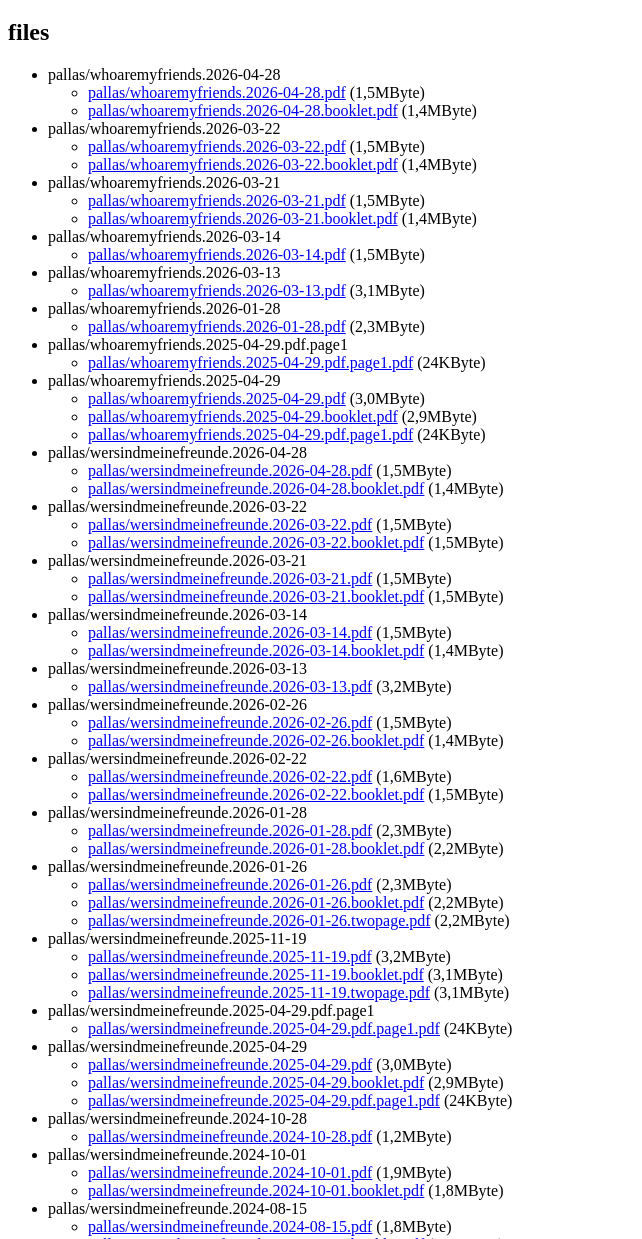
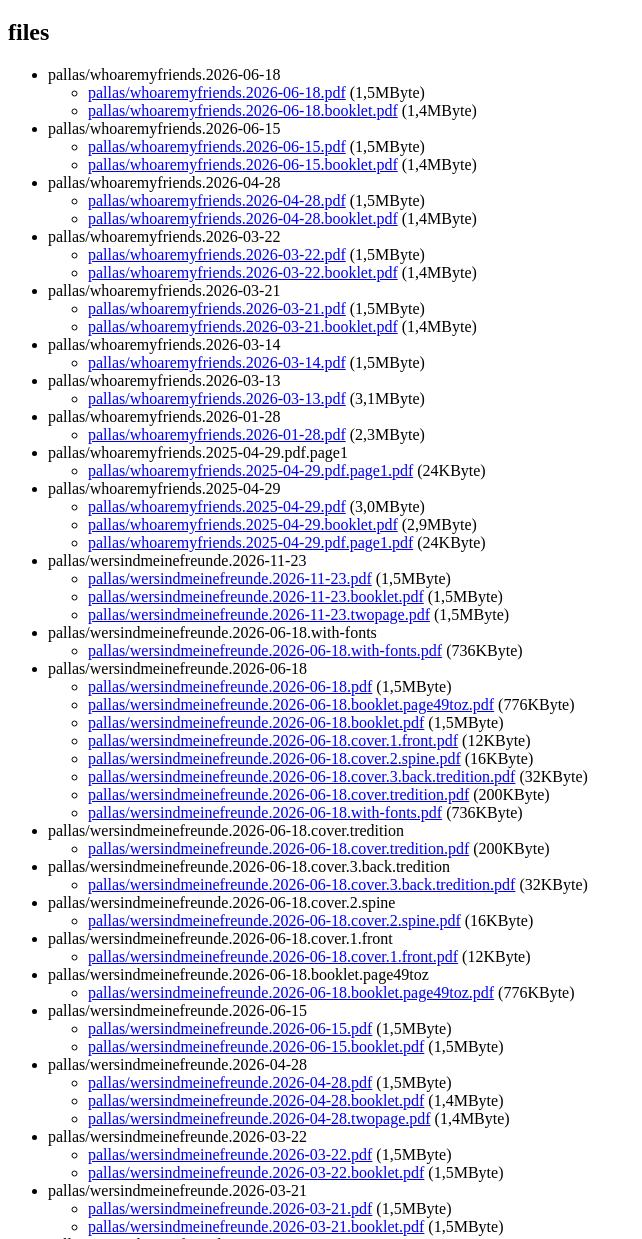
Before and after one commit to milahu/alchi-pdf, a plain HTML site: page index.html in a window 1280 px wide. Shown: the part 61-1300 px from the top of the page, without its empty margins (0-642 px from the left). Drawn offline with Linux system fonts and the light colour scheme.

Commit message:
up index.html

```diff
--- a/index.html
+++ b/index.html
@@ -5,6 +5,20 @@
 <section id='files'>
 <h2>files</h2>
 <ul>
+<li>
+  <div>pallas/whoaremyfriends.2026-06-18</div>
+  <ul>
+    <li><a href=pallas/whoaremyfriends.2026-06-18.pdf>pallas/whoaremyfriends.2026-06-18.pdf</a> (1,5MByte)</li>
+    <li><a href=pallas/whoaremyfriends.2026-06-18.booklet.pdf>pallas/whoaremyfriends.2026-06-18.booklet.pdf</a> (1,4MByte)</li>
+  </ul>
+</li>
+<li>
+  <div>pallas/whoaremyfriends.2026-06-15</div>
+  <ul>
+    <li><a href=pallas/whoaremyfriends.2026-06-15.pdf>pallas/whoaremyfriends.2026-06-15.pdf</a> (1,5MByte)</li>
+    <li><a href=pallas/whoaremyfriends.2026-06-15.booklet.pdf>pallas/whoaremyfriends.2026-06-15.booklet.pdf</a> (1,4MByte)</li>
+  </ul>
+</li>
 <li>
   <div>pallas/whoaremyfriends.2026-04-28</div>
   <ul>
@@ -59,10 +73,75 @@
   </ul>
 </li>
 <li>
+  <div>pallas/wersindmeinefreunde.2026-11-23</div>
+  <ul>
+    <li><a href=pallas/wersindmeinefreunde.2026-11-23.pdf>pallas/wersindmeinefreunde.2026-11-23.pdf</a> (1,5MByte)</li>
+    <li><a href=pallas/wersindmeinefreunde.2026-11-23.booklet.pdf>pallas/wersindmeinefreunde.2026-11-23.booklet.pdf</a> (1,5MByte)</li>
+    <li><a href=pallas/wersindmeinefreunde.2026-11-23.twopage.pdf>pallas/wersindmeinefreunde.2026-11-23.twopage.pdf</a> (1,5MByte)</li>
+  </ul>
+</li>
+<li>
+  <div>pallas/wersindmeinefreunde.2026-06-18.with-fonts</div>
+  <ul>
+    <li><a href=pallas/wersindmeinefreunde.2026-06-18.with-fonts.pdf>pallas/wersindmeinefreunde.2026-06-18.with-fonts.pdf</a> (736KByte)</li>
+  </ul>
+</li>
+<li>
+  <div>pallas/wersindmeinefreunde.2026-06-18</div>
+  <ul>
+    <li><a href=pallas/wersindmeinefreunde.2026-06-18.pdf>pallas/wersindmeinefreunde.2026-06-18.pdf</a> (1,5MByte)</li>
+    <li><a href=pallas/wersindmeinefreunde.2026-06-18.booklet.page49toz.pdf>pallas/wersindmeinefreunde.2026-06-18.booklet.page49toz.pdf</a> (776KByte)</li>
+    <li><a href=pallas/wersindmeinefreunde.2026-06-18.booklet.pdf>pallas/wersindmeinefreunde.2026-06-18.booklet.pdf</a> (1,5MByte)</li>
+    <li><a href=pallas/wersindmeinefreunde.2026-06-18.cover.1.front.pdf>pallas/wersindmeinefreunde.2026-06-18.cover.1.front.pdf</a> (12KByte)</li>
+    <li><a href=pallas/wersindmeinefreunde.2026-06-18.cover.2.spine.pdf>pallas/wersindmeinefreunde.2026-06-18.cover.2.spine.pdf</a> (16KByte)</li>
+    <li><a href=pallas/wersindmeinefreunde.2026-06-18.cover.3.back.tredition.pdf>pallas/wersindmeinefreunde.2026-06-18.cover.3.back.tredition.pdf</a> (32KByte)</li>
+    <li><a href=pallas/wersindmeinefreunde.2026-06-18.cover.tredition.pdf>pallas/wersindmeinefreunde.2026-06-18.cover.tredition.pdf</a> (200KByte)</li>
+    <li><a href=pallas/wersindmeinefreunde.2026-06-18.with-fonts.pdf>pallas/wersindmeinefreunde.2026-06-18.with-fonts.pdf</a> (736KByte)</li>
+  </ul>
+</li>
+<li>
+  <div>pallas/wersindmeinefreunde.2026-06-18.cover.tredition</div>
+  <ul>
+    <li><a href=pallas/wersindmeinefreunde.2026-06-18.cover.tredition.pdf>pallas/wersindmeinefreunde.2026-06-18.cover.tredition.pdf</a> (200KByte)</li>
+  </ul>
+</li>
+<li>
+  <div>pallas/wersindmeinefreunde.2026-06-18.cover.3.back.tredition</div>
+  <ul>
+    <li><a href=pallas/wersindmeinefreunde.2026-06-18.cover.3.back.tredition.pdf>pallas/wersindmeinefreunde.2026-06-18.cover.3.back.tredition.pdf</a> (32KByte)</li>
+  </ul>
+</li>
+<li>
+  <div>pallas/wersindmeinefreunde.2026-06-18.cover.2.spine</div>
+  <ul>
+    <li><a href=pallas/wersindmeinefreunde.2026-06-18.cover.2.spine.pdf>pallas/wersindmeinefreunde.2026-06-18.cover.2.spine.pdf</a> (16KByte)</li>
+  </ul>
+</li>
+<li>
+  <div>pallas/wersindmeinefreunde.2026-06-18.cover.1.front</div>
+  <ul>
+    <li><a href=pallas/wersindmeinefreunde.2026-06-18.cover.1.front.pdf>pallas/wersindmeinefreunde.2026-06-18.cover.1.front.pdf</a> (12KByte)</li>
+  </ul>
+</li>
+<li>
+  <div>pallas/wersindmeinefreunde.2026-06-18.booklet.page49toz</div>
+  <ul>
+    <li><a href=pallas/wersindmeinefreunde.2026-06-18.booklet.page49toz.pdf>pallas/wersindmeinefreunde.2026-06-18.booklet.page49toz.pdf</a> (776KByte)</li>
+  </ul>
+</li>
+<li>
+  <div>pallas/wersindmeinefreunde.2026-06-15</div>
+  <ul>
+    <li><a href=pallas/wersindmeinefreunde.2026-06-15.pdf>pallas/wersindmeinefreunde.2026-06-15.pdf</a> (1,5MByte)</li>
+    <li><a href=pallas/wersindmeinefreunde.2026-06-15.booklet.pdf>pallas/wersindmeinefreunde.2026-06-15.booklet.pdf</a> (1,5MByte)</li>
+  </ul>
+</li>
+<li>
   <div>pallas/wersindmeinefreunde.2026-04-28</div>
   <ul>
     <li><a href=pallas/wersindmeinefreunde.2026-04-28.pdf>pallas/wersindmeinefreunde.2026-04-28.pdf</a> (1,5MByte)</li>
     <li><a href=pallas/wersindmeinefreunde.2026-04-28.booklet.pdf>pallas/wersindmeinefreunde.2026-04-28.booklet.pdf</a> (1,4MByte)</li>
+    <li><a href=pallas/wersindmeinefreunde.2026-04-28.twopage.pdf>pallas/wersindmeinefreunde.2026-04-28.twopage.pdf</a> (1,4MByte)</li>
   </ul>
 </li>
 <li>
```
